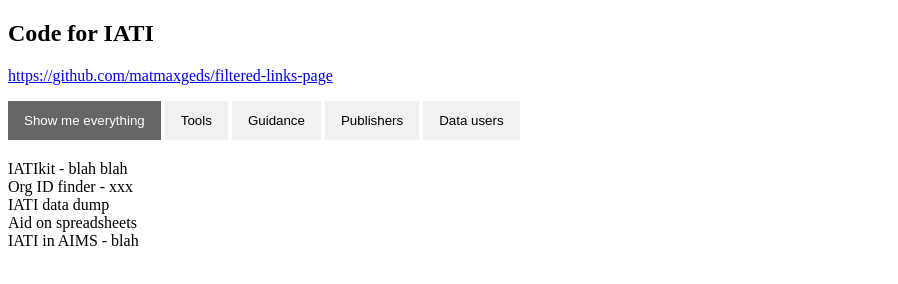
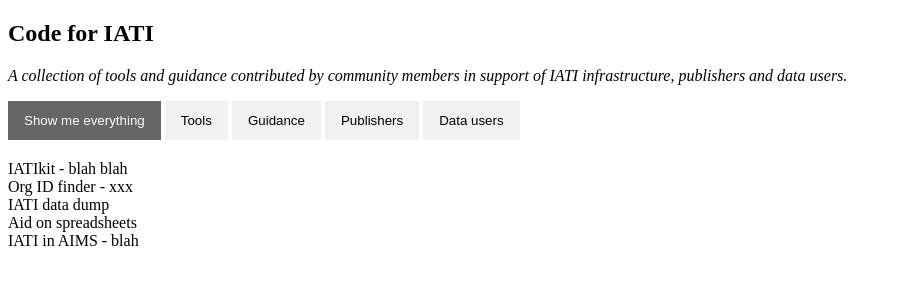
Before and after one commit to matmaxgeds/filtered-links-page, a plain HTML site: page index.html in a window 1280 px wide. Shown: the whole page, without its empty margins (0-898 px from the left). Drawn offline with Linux system fonts and the light colour scheme.

Commit message:
trying again

```diff
--- a/index.html
+++ b/index.html
@@ -36,7 +36,7 @@
 
 <h2>Code for IATI</h2>
 
-<p><a href="https://github.com/matmaxgeds/filtered-links-page">https://github.com/matmaxgeds/filtered-links-page</a></p>
+<p><i>A collection of tools and guidance contributed by community members in support of IATI infrastructure, publishers and data users.</i></p>
 
 <div id="myBtnContainer">
   <button class="btn active" onclick="filterSelection('all')">Show me everything</button>
@@ -53,6 +53,7 @@
   <div class="filterDiv tool users">Aid on spreadsheets</div>
   <div class="filterDiv guidance">IATI in AIMS - blah</div>
 </div>
+
 
 <script>
 filterSelection("all")
```
